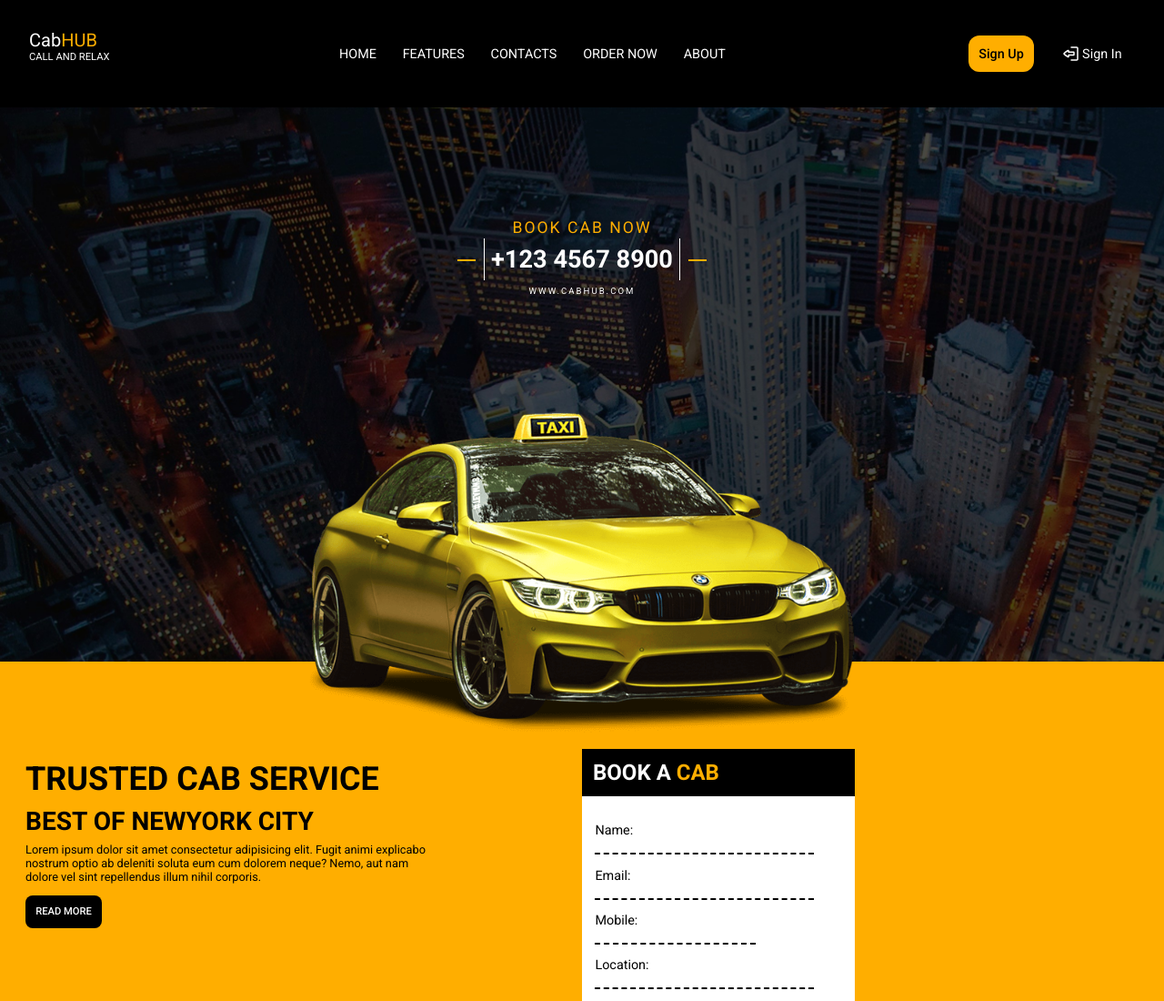
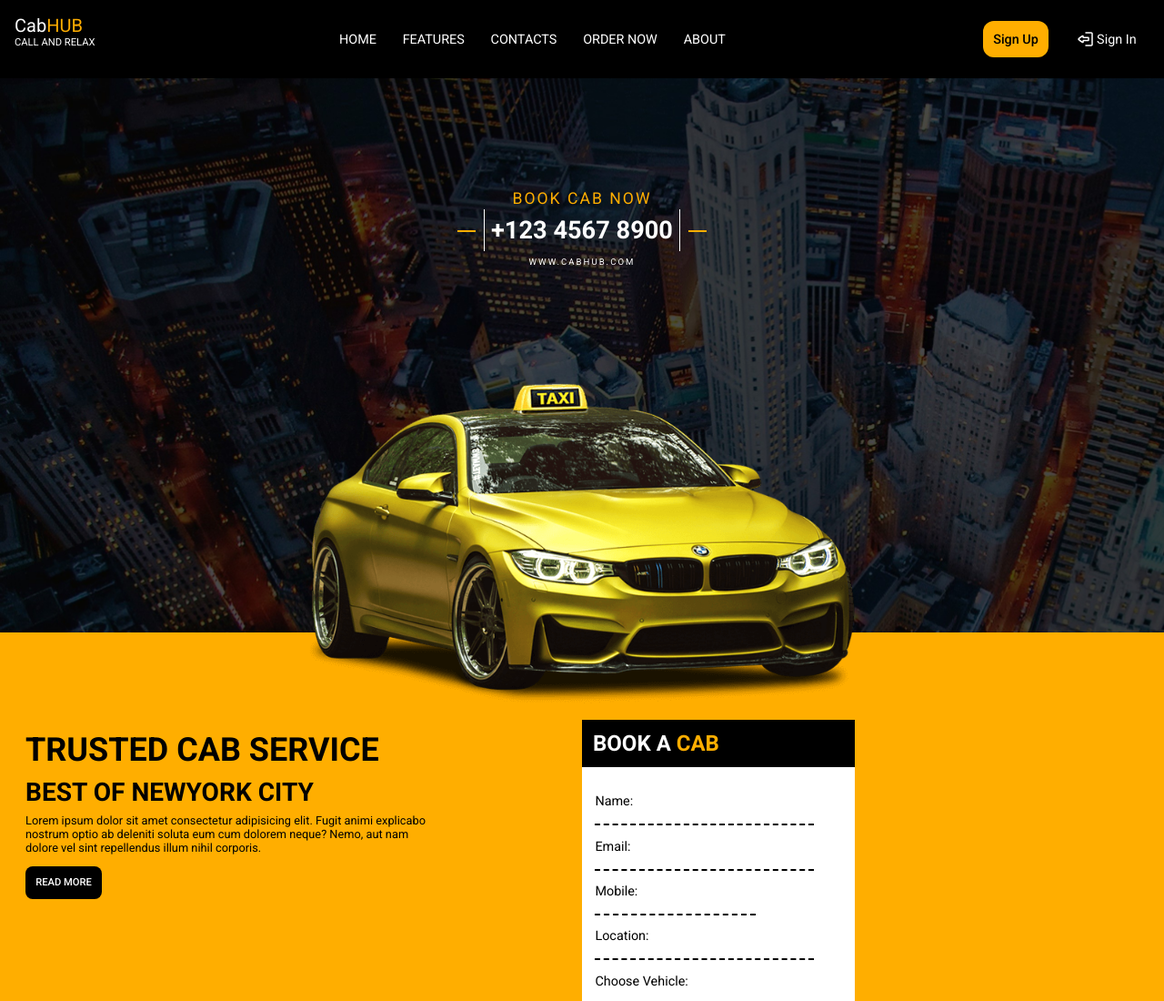
Before and after one commit to AhmadYousif89/taxi-website, a plain HTML site: page index.html in a window 1280 px wide. Shown: the top 1100 px of the page at 91% size. Drawn offline with Linux system fonts and the light colour scheme.

Commit message:
minor update

```diff
--- a/media.css
+++ b/media.css
@@ -84,9 +84,6 @@
 }
 
 @media (min-width: 1024px) {
-  .nav {
-    padding: 2em;
-  }
   a.show {
     display: none;
   }
```
